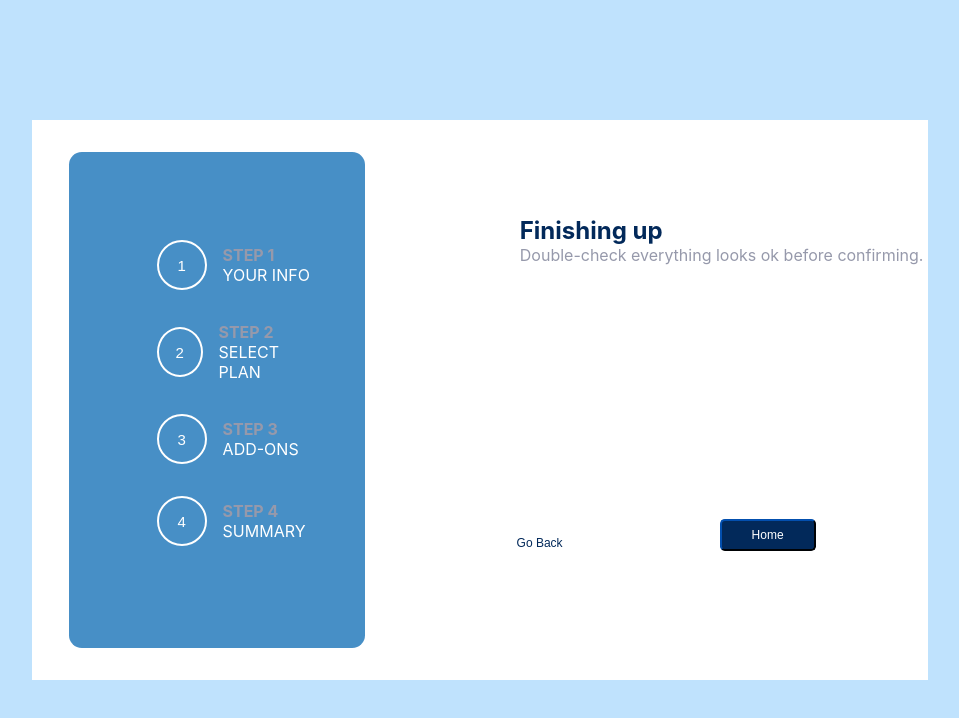
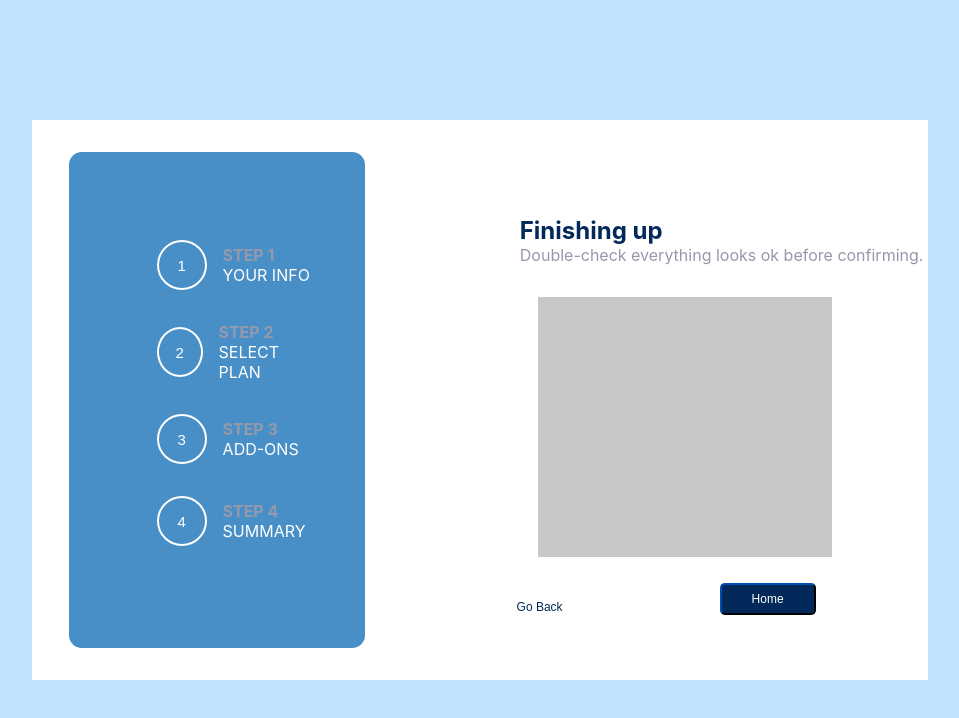
Before and after one commit to mnavai/multistepsform-reactapp, a React (Create React App) app: page /summary in a window 1280 px wide. Shown: the top 718 px of the page, without its empty margins (160-1119 px from the left). Built offline with nearby package versions, Linux system fonts and the light colour scheme; the HTML template or start-up script is replaced by a standard one.

Commit message:
fixing styles

```diff
--- a/src/components/Card/Card.css
+++ b/src/components/Card/Card.css
@@ -3,8 +3,7 @@
     flex-direction: row;
     align-items: center;
     margin-bottom: 1.5rem;
-    margin-left: auto;
-    margin-right: auto;
+
 }
 .card{
     display: flex;
--- a/src/components/HeadingGroup/HeadingGroup.css
+++ b/src/components/HeadingGroup/HeadingGroup.css
@@ -1,7 +1,7 @@
 .form-hgroup{
     display: flex;
     flex-direction: column;
-    margin: 2rem 0 2rem 7rem
+    margin: 2rem 0 1rem 7rem
 }
 .hgroup-heading{
     font-size: 1.5rem;
--- a/src/components/Input/Input.css
+++ b/src/components/Input/Input.css
@@ -2,6 +2,7 @@
     display: flex;
     flex-direction: column;
     margin-bottom: 1rem;
+    margin-top: .5rem;
 }
 .labels-container{
     display: flex;
--- a/src/index.css
+++ b/src/index.css
@@ -71,7 +71,7 @@ html, body, h1, h2, h3, h4, h5, p {
   margin-left: auto;
   margin-right: auto;
   width: 40vw;
-  height: 35vh;
+  height: 45vh;
 }
 .grey-bar{
   display: flex;
@@ -79,9 +79,7 @@ html, body, h1, h2, h3, h4, h5, p {
   align-items: center;
   background-color: hsl(231, 100%, 99%);
   border-radius: 0.5rem;
-  margin-left: auto;
-  margin-right: auto;
-  margin-bottom: 3rem;
+  margin: 0 auto 0 8rem;
   width: 22vw;
   height: 4vh;
 }
@@ -117,7 +115,6 @@ html, body, h1, h2, h3, h4, h5, p {
   background-color: hsl(213, 96%, 18%);
   transition: .4s;
 }
-
 .form-buttons{
     display: flex;
     justify-content: space-between;
@@ -126,17 +123,19 @@ html, body, h1, h2, h3, h4, h5, p {
     margin-left: auto;
     margin-right: auto;
 }
-.checkbox-group{
-  display: flex;
-  flex-direction: column;
-}
 .card-group{
-  height: 30vh;
+  height: 35vh;
   width: 22vw;
-
+  margin: 0 auto 0 8rem;
 }
 .bill-container{
-  height: 30vh;
-  width: 25vw;
-  margin-bottom: 5rem;
+  height: 35vh;
+  width:23vw;
+  background-color:rgb(201, 199, 199);
+  margin: 1rem auto 0 8rem;
 }
+.checkbox-group{
+  height: 35vh;
+  width: 22vw;
+  margin: 2rem auto 0 8rem;
+}
```
